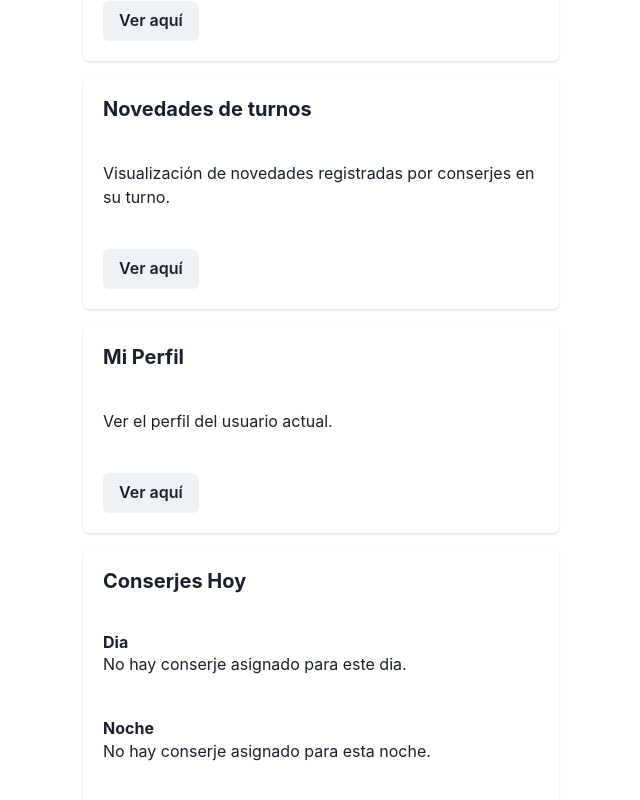
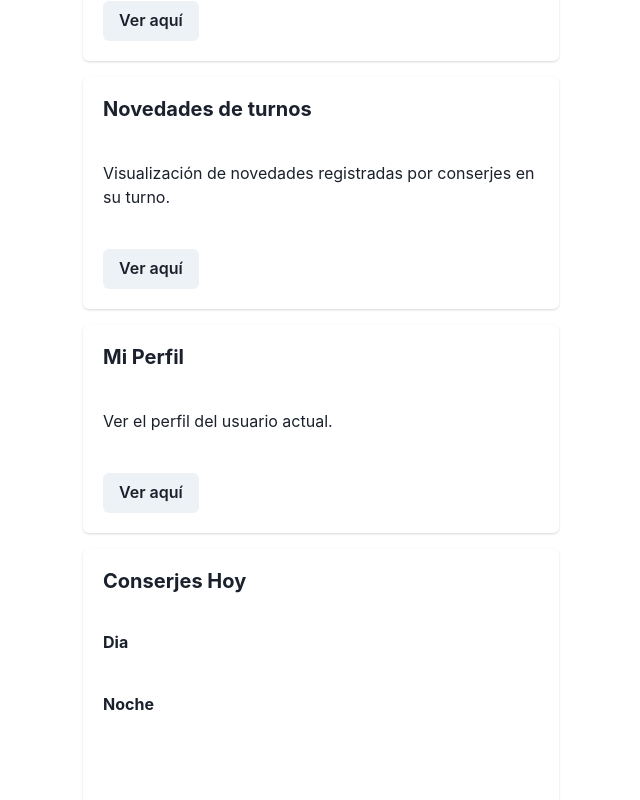
Before and after one commit to gmoliva/Mankekes-Front, a Next.js app: page /admin/dashboard in a window 1280 px wide. Shown: the part 268-1068 px from the top of the page, without its empty margins (173-813 px from the left). Built offline with nearby package versions, Linux system fonts and the light colour scheme; no server answers; sample sign-in values are in the browser's storage.

Commit message:
fix query conserjes de hoy

```diff
--- a/pages/admin/dashboard.jsx
+++ b/pages/admin/dashboard.jsx
@@ -8,13 +8,14 @@ const AdminDashboard = () => {
     const router = useRouter()
 
     const [conserjes, setConserjes] = useState([{
-        nombre: '',
-        tipo: ''
+        dia: '',
+        noche: ''
     }])
 
     useEffect(() => {
         getTurnosCurrentDate().then(res => {
             setConserjes(res.data)
+
         })
     }, [])
 
@@ -63,9 +64,9 @@ const AdminDashboard = () => {
                 </CardHeader>
                 <CardBody>
                     <Heading size='sm'>Dia</Heading>
-                    <Text marginBottom={'10%'}>{ conserjes[0]?.nombre? conserjes[0].nombre : "No hay conserje asignado para este dia."}</Text>
+                    <Text marginBottom={'10%'}>{ conserjes.dia!=""? conserjes.dia : "No hay conserje asignado para este dia."}</Text>
                     <Heading size='sm'>Noche</Heading>
-                    <Text marginBottom={'10%'}>{ conserjes[1]?.nombre? conserjes[1].nombre : "No hay conserje asignado para esta noche."}</Text>
+                    <Text marginBottom={'10%'}>{ conserjes.noche!=""? conserjes.noche : "No hay conserje asignado para esta noche."}</Text>
                 </CardBody>
                 <CardFooter>
                 </CardFooter>
```
